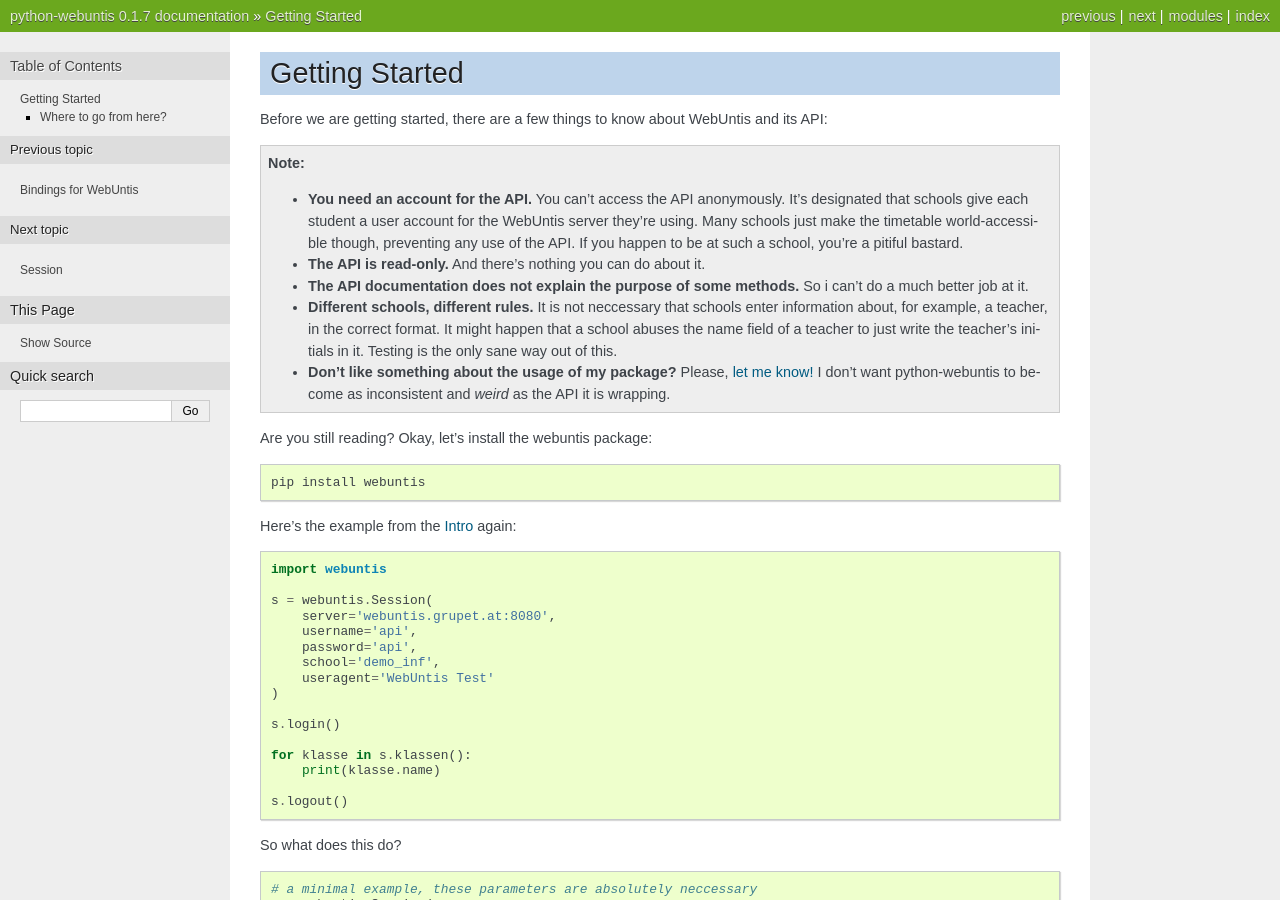
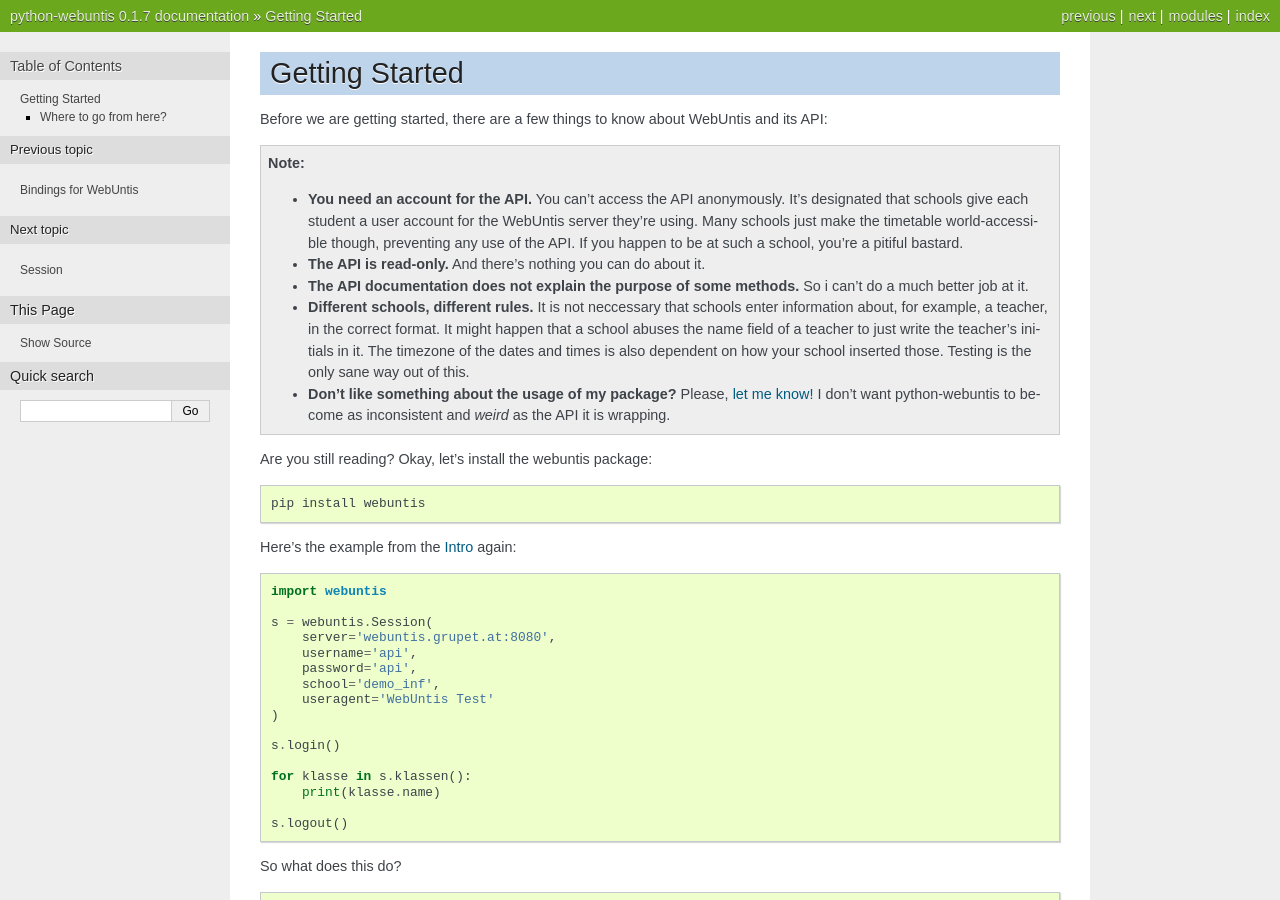
Before and after one commit to python-webuntis/python-webuntis, a Sphinx documentation site: the page built from docs/quickstart.rst, in a window 1280 px wide and 900 px high. Built offline with Sphinx 7.4.7, drawn with Linux system fonts in a browser that asks for light colours.

Commit message:
Fuck 'em.

```diff
--- a/docs/quickstart.rst
+++ b/docs/quickstart.rst
@@ -21,8 +21,9 @@
     - **Different schools, different rules.** It is not neccessary that schools
       enter information about, for example, a teacher, in the correct format.
       It might happen that a school abuses the name field of a teacher to just
-      write the teacher's initials in it. Testing is the only sane way out of
-      this.
+      write the teacher's initials in it. The timezone of the dates and times
+      is also dependent on how your school inserted those. Testing is the only
+      sane way out of this.
 
     - **Don't like something about the usage of my package?** Please, `let me
       know! <https://github.com/untitaker/python-webuntis/issues/new>`_ I don't
```
